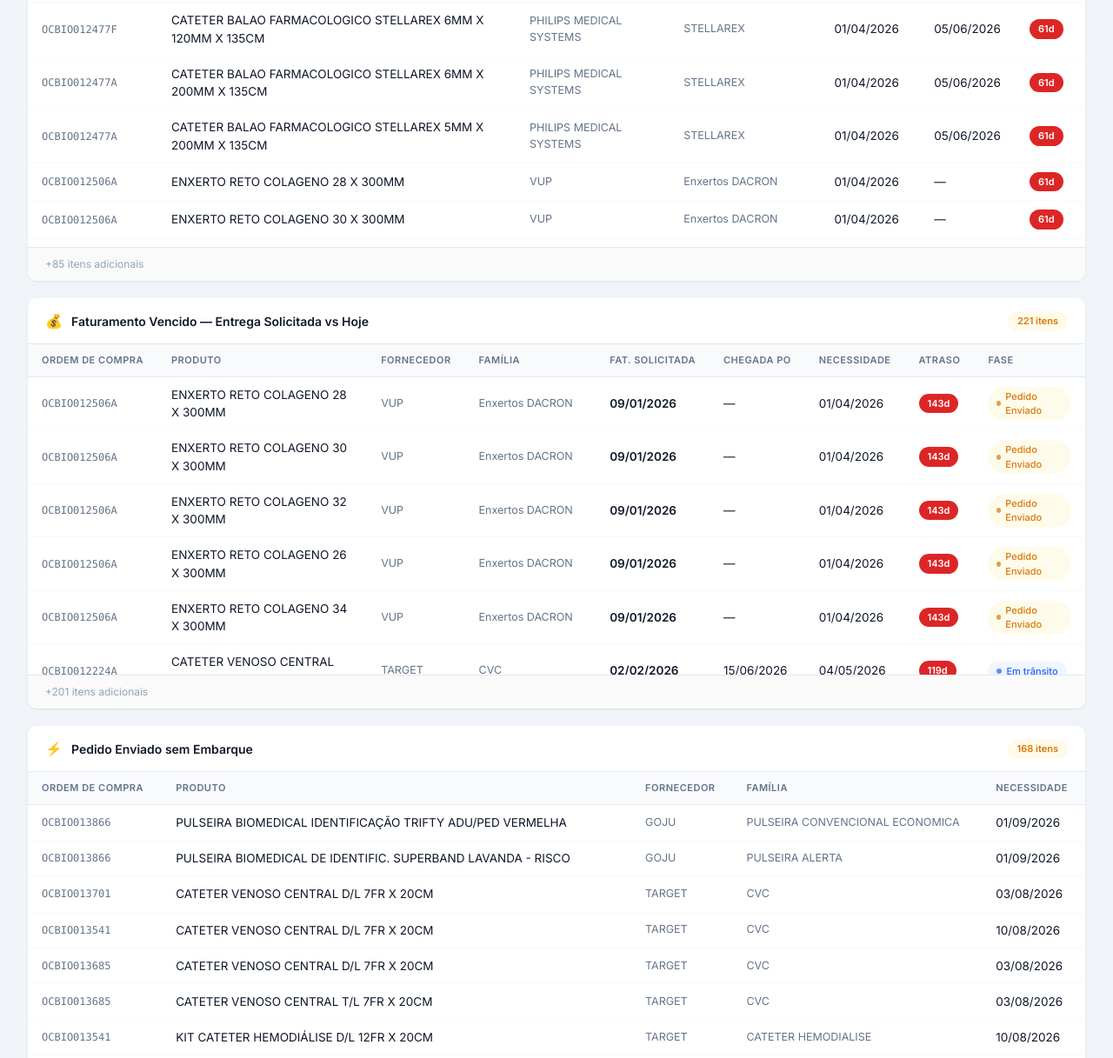
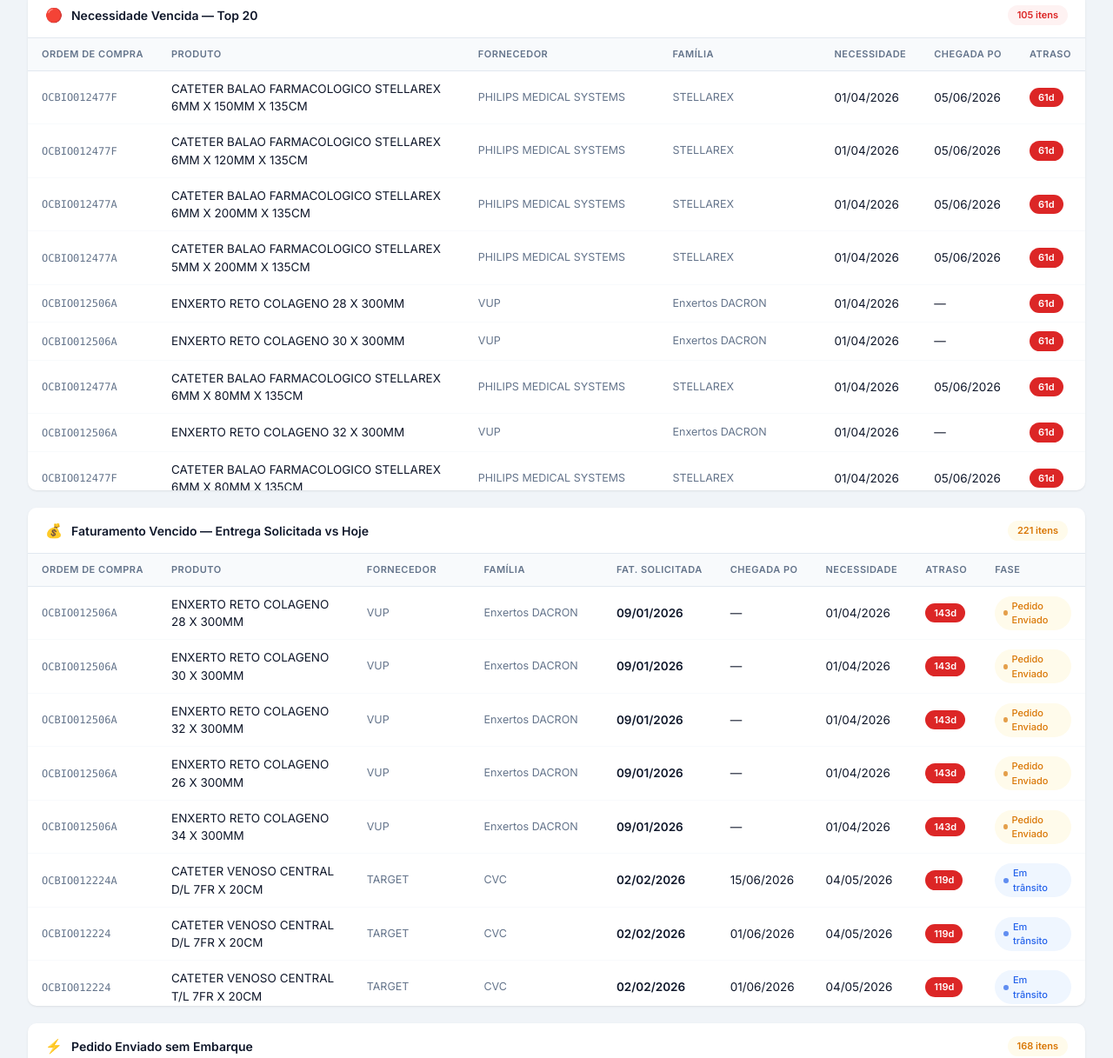
Before and after one commit to salvinorafaelribeiro/Biomedical, a plain HTML site: page index.html in a window 1280 px wide. Shown: the part 1283-2500 px from the top of the page at 87% size. Drawn offline with Linux system fonts and the light colour scheme.

Commit message:
Dashboard dashboard

```diff
--- a/index.html
+++ b/index.html
@@ -118,7 +118,7 @@
 
 /* Tables */
 .table-wrap{overflow-x:auto}
-.table-wrap.scrollable{max-height:380px;overflow-y:auto}
+.table-wrap.scrollable{max-height:520px;overflow-y:auto}
 table{width:100%;border-collapse:collapse}
 thead th{background:#F8FAFC;padding:10px 16px;text-align:left;font-size:11px;
   font-weight:600;text-transform:uppercase;letter-spacing:.5px;color:var(--txt2);
@@ -436,7 +436,7 @@
     ['Ordem de Compra','Produto','Fornecedor','Família','Necessidade','Chegada PO','Atraso'],rows,
     r=>td(esc(r.OC),'mono')+td(esc(r.Produto))+td(esc(r.Fornecedor),'dim')+td(esc(r.Familia),'dim')+
        td(r.Necessidade||'—')+td(r.ChegadaPO||'—')+td(overdueBadge(r.Atraso),'bold'),
-    {empty:'Nenhum item com necessidade vencida.',icon:'✅',scroll:true,max:20}
+    {empty:'Nenhum item com necessidade vencida.',icon:'✅',scroll:true}
   );
 }
 
@@ -445,7 +445,7 @@
     ['Ordem de Compra','Produto','Fornecedor','Família','Necessidade'],rows,
     r=>td(esc(r.OC),'mono')+td(esc(r.Produto))+td(esc(r.Fornecedor),'dim')+
        td(esc(r.Familia),'dim')+td(r.Necessidade||'—'),
-    {empty:'Todos os pedidos enviados possuem embarque definido.',icon:'✅',scroll:true,max:15}
+    {empty:'Todos os pedidos enviados possuem embarque definido.',icon:'✅',scroll:true}
   );
 }
 
@@ -477,7 +477,7 @@
     r=>td(esc(r.OC),'mono')+td(esc(r.Produto))+td(esc(r.Fornecedor),'dim')+td(esc(r.Familia),'dim')+
        td(r.FatSolicitada||'—','bold')+td(r.ChegadaPO||'—')+td(r.Necessidade||'—')+
        td(overdueBadge(r.Atraso),'bold')+td(phaseBadge(r.Fase)),
-    {empty:'Nenhum item com faturamento vencido.',icon:'✅',scroll:true,max:20}
+    {empty:'Nenhum item com faturamento vencido.',icon:'✅',scroll:true}
   );
 }
 
```
